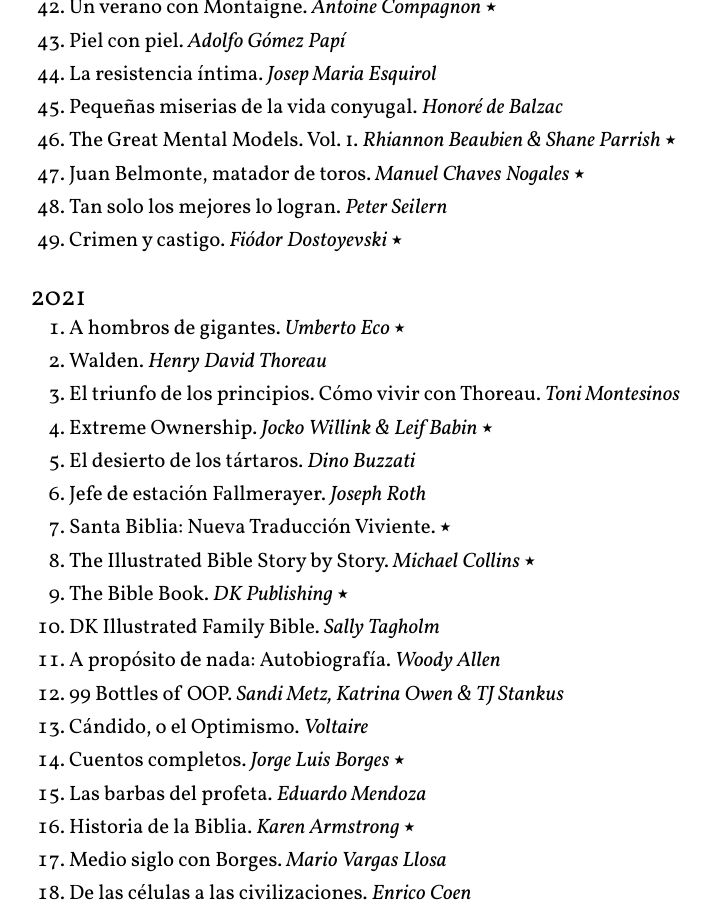
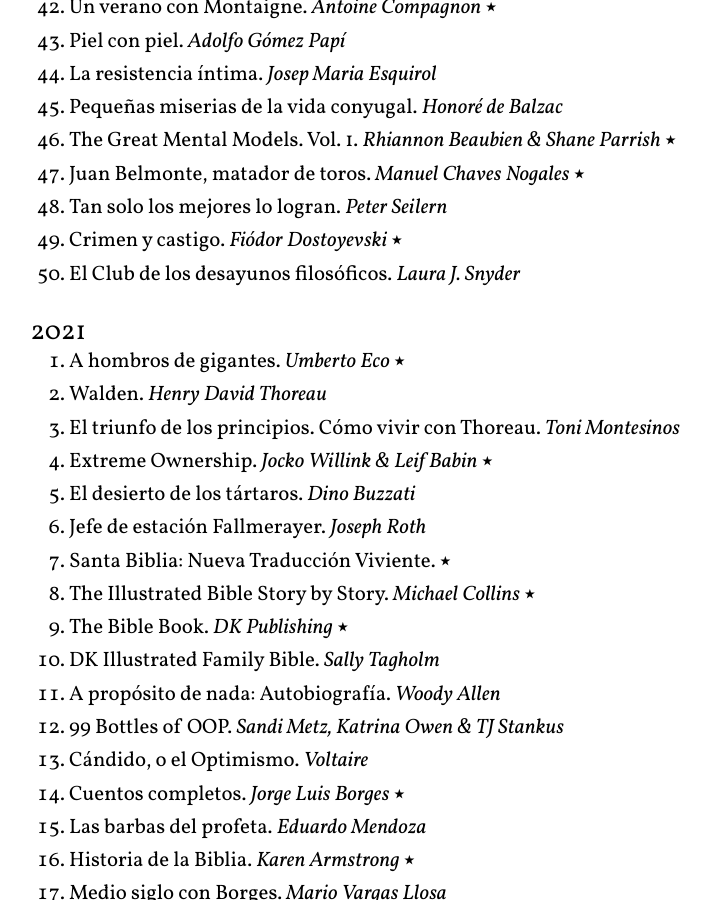
Before and after one commit to arturoherrero/arturoherrero.com, a Jekyll site: the page built from pages/books.md, in a window 1280 px wide and 900 px high, scrolled down 1687 px. Shown: the whole window, without its empty margins (220-931 px from the left). Built offline with Jekyll 4.4.1, drawn with Linux system fonts in a browser that asks for light colours.

Commit message:
Update books

```diff
--- a/pages/books.md
+++ b/pages/books.md
@@ -59,6 +59,7 @@
 47. Juan Belmonte, matador de toros. *Manuel Chaves Nogales* ⭑
 48. Tan solo los mejores lo logran. *Peter Seilern*
 49. Crimen y castigo. *Fiódor Dostoyevski* ⭑
+50. El Club de los desayunos filosóficos. *Laura J. Snyder*
 
 
 ### 2021
```
